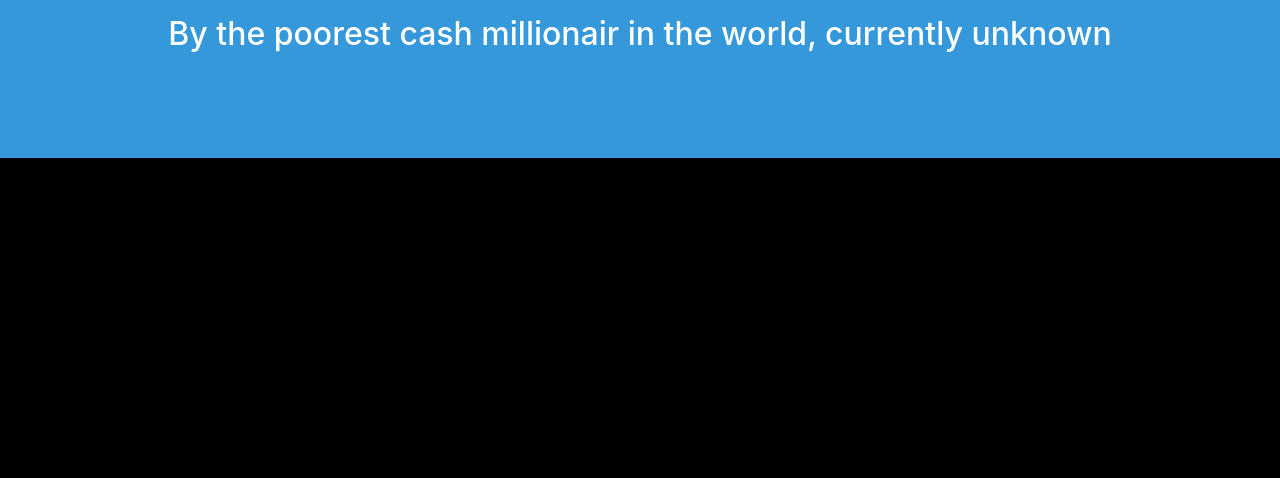
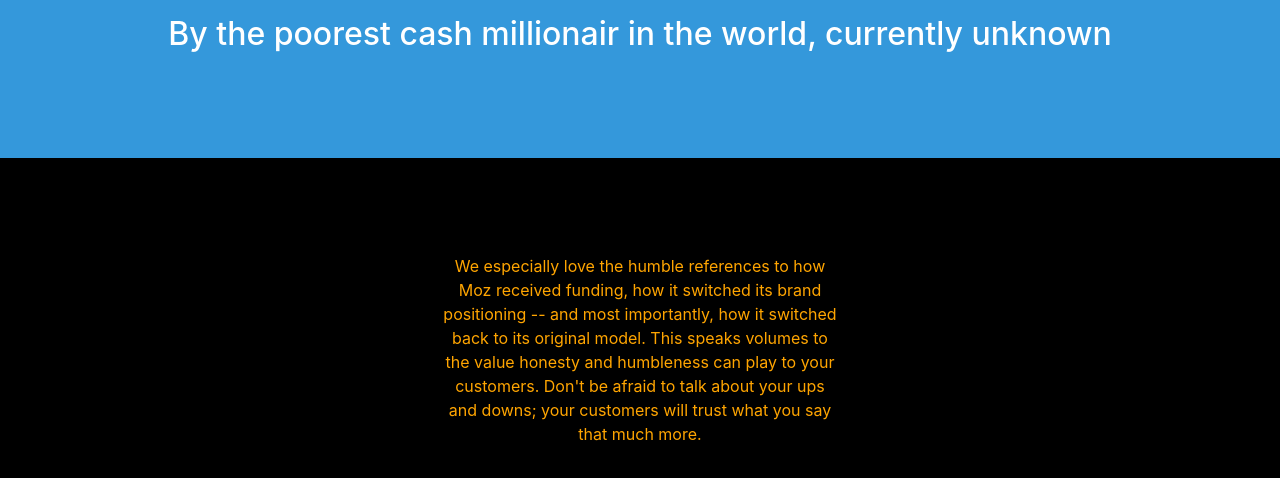
Before and after one commit to josealdaco/capstone_project, a plain HTML site: page info.html in a window 1280 px wide. Shown: the part 298-776 px from the top of the page. Drawn offline with nearby package versions, Linux system fonts and the light colour scheme.

Commit message:
UI changes

```diff
--- a/info.html
+++ b/info.html
@@ -34,7 +34,7 @@
 			<div class = "column d-flex justify-content-center">
 				 <div class="mx-auto" style="width: 400px;">
   <span class=" justify-content-md-center navbar-text">
-	 	<p style="color: black; text-align: center;">
+	 	<p style="color: orange; text-align: center;">
 				We especially love the humble references to how Moz received funding, how it switched its brand positioning -- and most importantly, how it switched back to its original model. This speaks volumes to the value honesty and humbleness can play to your customers. Don't be afraid to talk about your ups and downs; your customers will trust what you say that much more.
 			</p>
   </span>
```
